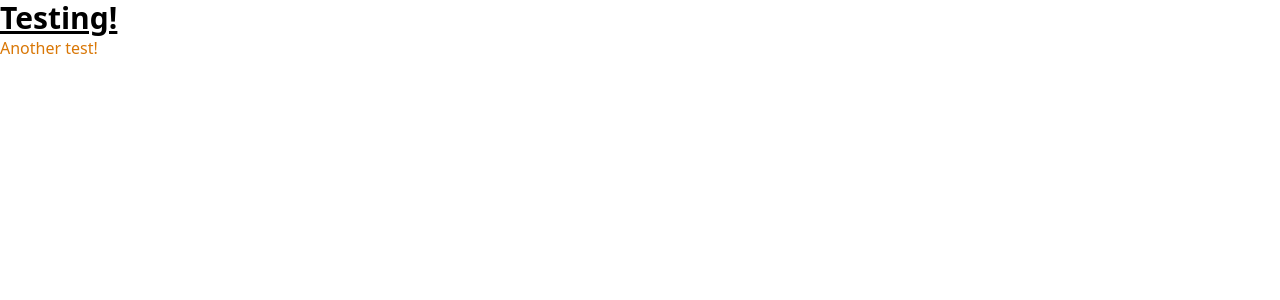
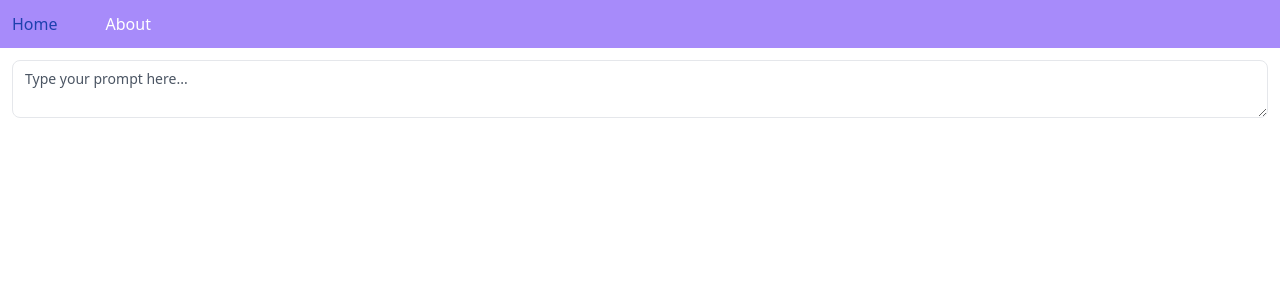
Before and after one commit to emoltz/ai-book-gen, a SvelteKit app: page / in a window 1280 px wide. Shown: the top 300 px of the page. Built offline with nearby package versions, Linux system fonts and the light colour scheme.

Commit message:
basic setup

```diff
--- /dev/null
+++ b/src/components/NavBar.svelte
@@ -0,0 +1,10 @@
+<script>
+    import NavBarLink from "./NavBarLink.svelte";
+</script>
+
+<nav>
+    <ul class="flex bg-violet-400">
+        <NavBarLink href="/" text="Home"/>
+        <NavBarLink href="/about" text="About"/>
+      </ul>
+</nav>
--- /dev/null
+++ b/src/components/NavBarLink.svelte
@@ -0,0 +1,15 @@
+<script lang="ts">
+    export let href: string;
+    export let text: string;
+
+</script>
+
+<li class="mr-6">
+    <a class="text-white hover:text-blue-800" href="{href}">
+      <button class="p-3">
+        {text}
+      </button>
+
+
+  </a>
+  </li>
--- /dev/null
+++ b/src/components/TextArea.svelte
@@ -0,0 +1,11 @@
+<script lang="ts">
+     let value:string = "";
+</script>
+
+<div class="p-3">
+    <textarea
+    bind:value
+    class=" w-full px-3 py-2 text-sm text-gray-700 placeholder-gray-600 border rounded-lg focus:shadow-outline"
+    placeholder="Type your prompt here..."
+  />
+</div>
--- a/src/routes/+page.svelte
+++ b/src/routes/+page.svelte
@@ -1,7 +1,7 @@
-<div class="text-3xl font-bold underline">
-    Testing!
-</div>
+<script lang="ts">
+	import TextArea from "../components/TextArea.svelte";
 
-<div class="text-amber-600 hover:text-black">
-    Another test!
-</div>
+
+</script>
+
+<TextArea value="Hello World!"/>
```
